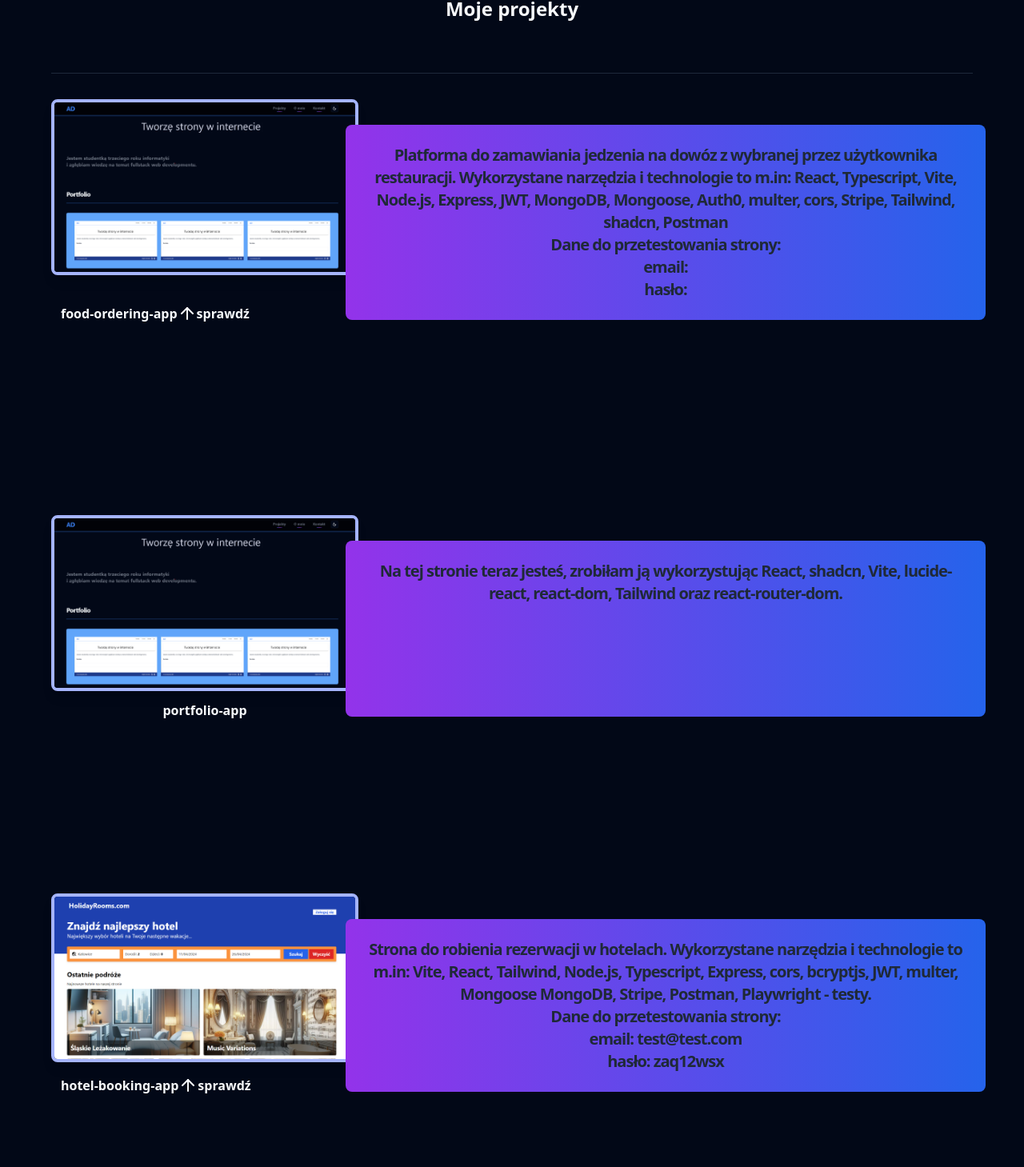
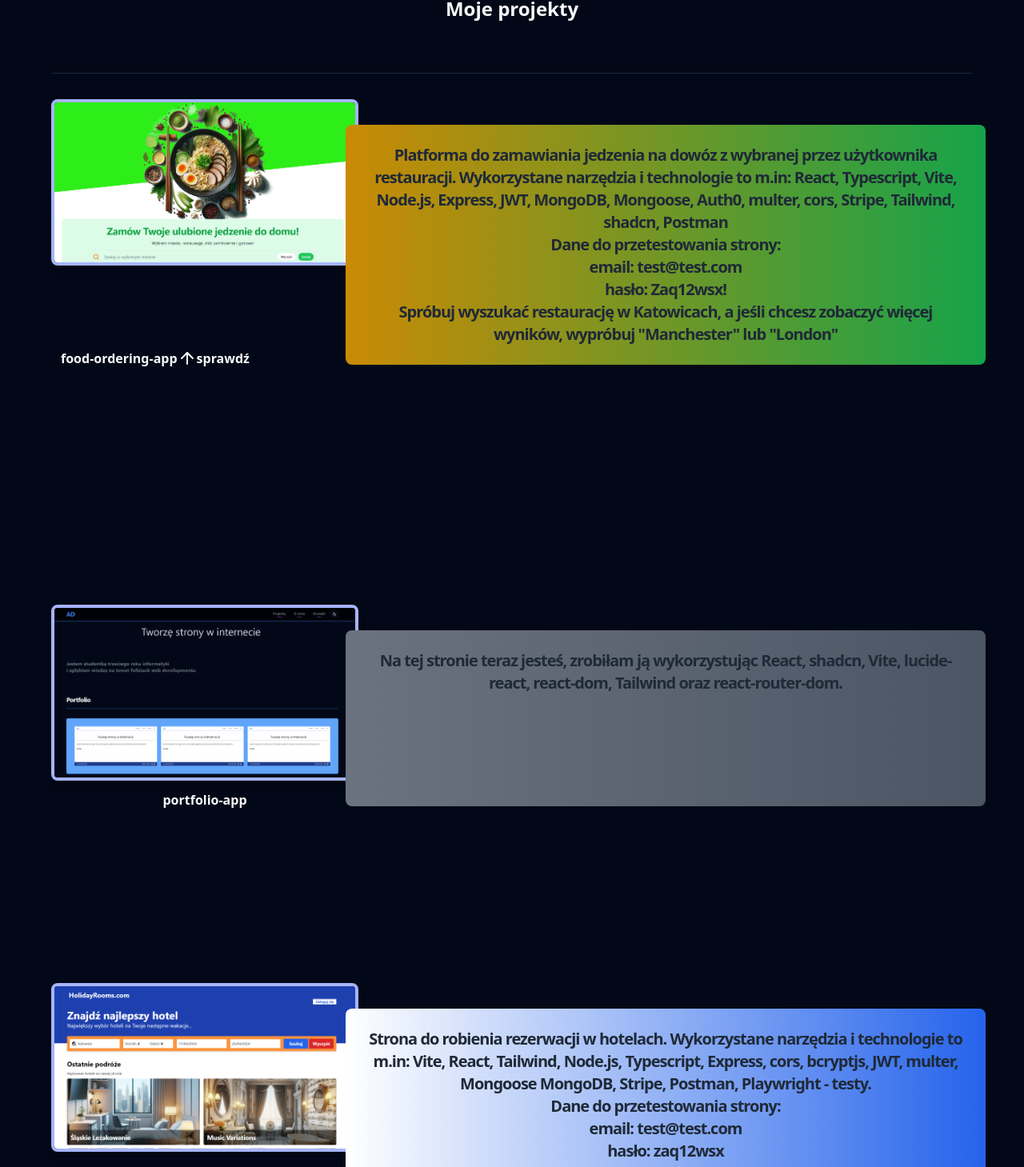
Before and after one commit to a-daszek/portfolio-app, a React (Vite) app: page /projects in a window 1280 px wide. Shown: the part 117-1576 px from the top of the page at 80% size. Built offline with nearby package versions, Linux system fonts and the light colour scheme.

Commit message:
minor fixes

```diff
--- a/src/components/Header.tsx
+++ b/src/components/Header.tsx
@@ -18,19 +18,19 @@ const Header = () => {
         <div className="flex items-center hidden md:block">
           <div className="ml-auto flex space-x-4">
             <Link
-              className="text-gray-500 px-3 py-1 bg-gradient-to-r from-blue-600 via-fuchsia-500 to-indigo-700 bg-no-repeat bg-bottom bg-[length:30%_2px] hover:bg-[length:100%_2px] transition-[background-size] font-bold transition-colors duration-300 hover:text-blue-500"
+              className="text-gray-500 px-3 py-1 bg-gradient-to-r from-blue-600 via-fuchsia-500 to-indigo-700 bg-no-repeat bg-bottom bg-[length:30%_2px] hover:bg-[length:100%_2px] font-bold transition-colors duration-300 hover:text-blue-500"
               to="/projects"
             >
               Projekty
             </Link>
             <Link
-              className="text-gray-500 px-3 py-1 bg-gradient-to-r from-blue-600 via-fuchsia-500 to-indigo-700 bg-no-repeat bg-bottom bg-[length:30%_2px] hover:bg-[length:100%_2px] transition-[background-size] font-bold transition-colors duration-300 hover:text-blue-500"
+              className="text-gray-500 px-3 py-1 bg-gradient-to-r from-blue-600 via-fuchsia-500 to-indigo-700 bg-no-repeat bg-bottom bg-[length:30%_2px] hover:bg-[length:100%_2px] font-bold transition-colors duration-300 hover:text-blue-500"
               to="/about"
             >
               O mnie
             </Link>
             <Link
-              className="text-gray-500 px-3 py-1 bg-gradient-to-r from-blue-600 via-fuchsia-500 to-indigo-700 bg-no-repeat bg-bottom bg-[length:30%_2px] hover:bg-[length:100%_2px] transition-[background-size] font-bold transition-colors duration-300 hover:text-blue-500"
+              className="text-gray-500 px-3 py-1 bg-gradient-to-r from-blue-600 via-fuchsia-500 to-indigo-700 bg-no-repeat bg-bottom bg-[length:30%_2px] hover:bg-[length:100%_2px] font-bold transition-colors duration-300 hover:text-blue-500"
               to="/#contact"
             >
               Kontakt
--- a/src/pages/HomePage.tsx
+++ b/src/pages/HomePage.tsx
@@ -1,5 +1,7 @@
 import Typewriter from "typewriter-effect";
 import Portfolio from "../assets/portfolio.png";
+import Hotel from "../assets/hotel-booking-app.png";
+import Order from "../assets/food-ordering-app.png";
 import { Link } from "react-router-dom";
 import { Separator } from "@/components/ui/separator";
 import { Mail } from "lucide-react";
@@ -34,17 +36,17 @@ const HomePage = () => {
         Portfolio
       </h2>
       <div className="grid grid-cols-1 xl:grid-cols-3 rounded-lg p-10 gap-5 rounded-lg bg-blue-400">
-        <Link to="/projects">
+        <Link to="/projects/#portfolio">
           {" "}
           <img src={Portfolio} alt="Portfolio" />
         </Link>
-        <Link to="/projects">
+        <Link to="/projects/#hotel">
           {" "}
-          <img src={Portfolio} alt="Portfolio" />
+          <img src={Hotel} alt="Portfolio" />
         </Link>
-        <Link to="/projects">
+        <Link to="/projects/#ordering">
           {" "}
-          <img src={Portfolio} alt="Portfolio" />
+          <img src={Order} alt="Portfolio" />
         </Link>
       </div>
       <Separator />
--- a/src/pages/Projects.tsx
+++ b/src/pages/Projects.tsx
@@ -2,30 +2,36 @@ import { Separator } from "@/components/ui/separator";
 import Portfolio from "../assets/portfolio.png";
 import { ArrowUp } from "lucide-react";
 import Hotel from "../assets/hotel-booking-app.png";
+import Order from "../assets/food-ordering-app.png";
 
 const Projects = () => {
   return (
     <div className="flex flex-col gap-8 container mx-auto py-10">
-      <h1 className="py-8 text-2xl font-bold text-center">Moje projekty</h1>
+      <h1 id="ordering" className="py-8 text-2xl font-bold text-center">
+        Moje projekty
+      </h1>
       <Separator />
       <div className="grid grid-rows-2 lg:grid-cols-[1fr_2fr] text-center">
-        <a href="https://tailwind.build/classes">
+        <a href="https://food-ordering-app-frontend-0o2x.onrender.com">
           <img
             className="rounded-lg shadow-lg border-4 border-indigo-300 hover:rotate-1 hover:duration-300 hover:delay-100"
-            src={Portfolio}
+            src={Order}
             alt="projekt"
           />
         </a>
-        <div className="text-gray-800 font-bold lg:text-xl md:text-2xl text-xs tracking-tighter bg-gradient-to-r from-purple-600 to-blue-600 rounded-lg lg:mt-8 lg:-mb-8 lg:-mx-4 lg:p-6">
+        <div className="text-gray-800 font-bold lg:text-xl md:text-2xl text-xs tracking-tighter bg-gradient-to-r from-yellow-600 to-green-600 rounded-lg lg:mt-8 lg:-mb-8 lg:-mx-4 lg:p-6">
           Platforma do zamawiania jedzenia na dowóz z wybranej przez użytkownika
           restauracji. Wykorzystane narzędzia i technologie to m.in: React,
           Typescript, Vite, Node.js, Express, JWT, MongoDB, Mongoose, Auth0,
           multer, cors, Stripe, Tailwind, shadcn, Postman <br /> Dane do
           przetestowania strony:
           <br />
-          email: <br /> hasło:
+          email: test@test.com
+          <br /> hasło: Zaq12wsx! <br />
+          Spróbuj wyszukać restaurację w Katowicach, a jeśli chcesz zobaczyć
+          więcej wyników, wypróbuj "Manchester" lub "London"
         </div>
-        <span className="font-bold p-3 flex flex-row">
+        <span id="portfolio" className="font-bold p-3 flex flex-row">
           food-ordering-app <ArrowUp />
           sprawdź
         </span>
@@ -39,14 +45,17 @@ const Projects = () => {
             alt="projekt 2"
           />
         </a>
-        <div className="text-gray-800 font-bold lg:text-xl md:text-2xl text-xs tracking-tighter bg-gradient-to-r from-purple-600 to-blue-600 rounded-lg lg:mt-8 lg:-mb-8 lg:-mx-4 lg:p-6">
+        <div className="text-gray-800 font-bold lg:text-xl md:text-2xl text-xs tracking-tighter bg-gradient-to-r from-gray-500 to-gray-600 rounded-lg lg:mt-8 lg:-mb-8 lg:-mx-4 lg:p-6">
           Na tej stronie teraz jesteś, zrobiłam ją wykorzystując React, shadcn,
           Vite, lucide-react, react-dom, Tailwind oraz react-router-dom.
         </div>
         <span className="font-bold p-3">portfolio-app</span>
       </div>
 
-      <div className="grid grid-rows-2 lg:grid-cols-[1fr_2fr] text-center">
+      <div
+        id="hotel"
+        className="grid grid-rows-2 lg:grid-cols-[1fr_2fr] text-center"
+      >
         <a
           href="https://booking-app-pqmb.onrender.com"
           rel="noopener noreferrer"
@@ -57,7 +66,7 @@ const Projects = () => {
             alt="projekt 3"
           />
         </a>
-        <div className="text-gray-800 font-bold lg:text-xl md:text-2xl text-xs tracking-tighter bg-gradient-to-r from-purple-600 to-blue-600 rounded-lg lg:mt-8 lg:-mb-8 lg:-mx-4 lg:p-6">
+        <div className="text-gray-800 font-bold lg:text-xl md:text-2xl text-xs tracking-tighter bg-gradient-to-r from-white to-blue-600 rounded-lg lg:mt-8 lg:-mb-8 lg:-mx-4 lg:p-6">
           Strona do robienia rezerwacji w hotelach. Wykorzystane narzędzia i
           technologie to m.in: Vite, React, Tailwind, Node.js, Typescript,
           Express, cors, bcryptjs, JWT, multer, Mongoose MongoDB, Stripe,
```
Also changed, not shown: src/assets/food-ordering-app.png (added).
